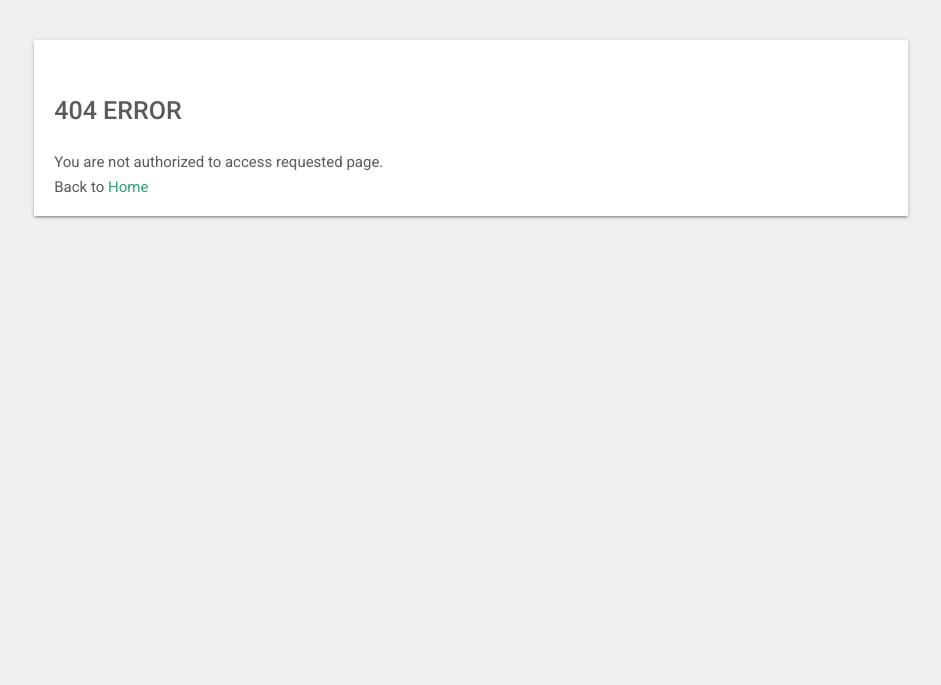
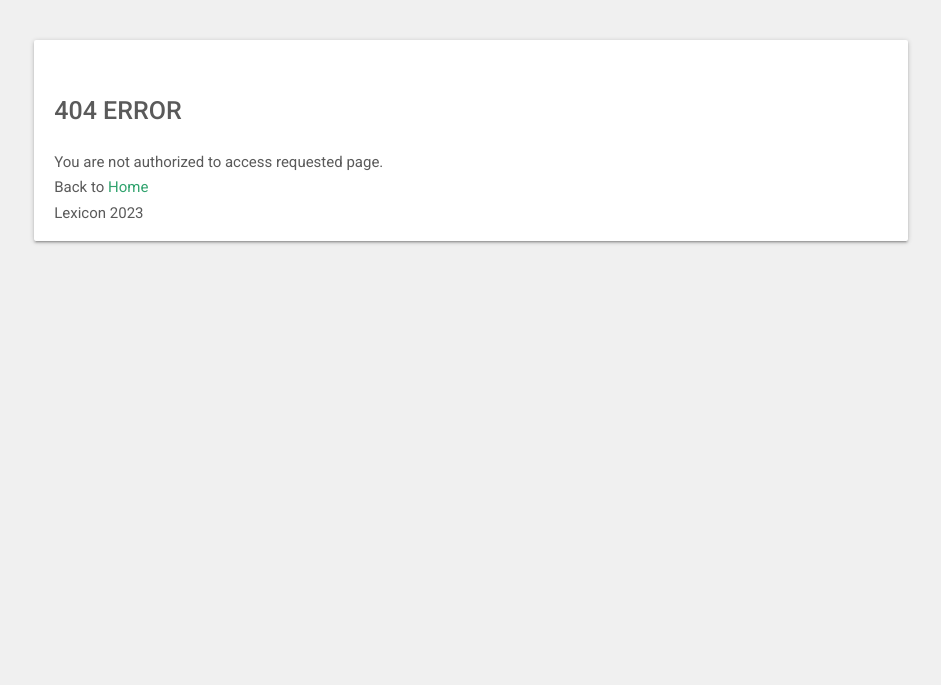
Before and after one commit to HasarinduPerera/lexicon, a PHP site: page /404.php in a window 1280 px wide. Shown: the part 64-749 px from the top of the page, without its empty margins (169-1110 px from the left). Run offline with PHP 8.4, Linux system fonts and the light colour scheme; some libraries are stand-ins or nearby versions.

Commit message:
404 Update

```diff
--- a/Lexicon_LMS/404.php
+++ b/Lexicon_LMS/404.php
@@ -10,6 +10,7 @@
  						<h1 class="page-heading ">404 Error</h1>
  						<p>You are not authorized to access requested page.</p>
  						<p>Back to <a href="index.php">Home</a></p>
+                        <p>Lexicon 2023</p>
 
  					</div>
  				</div>
```
